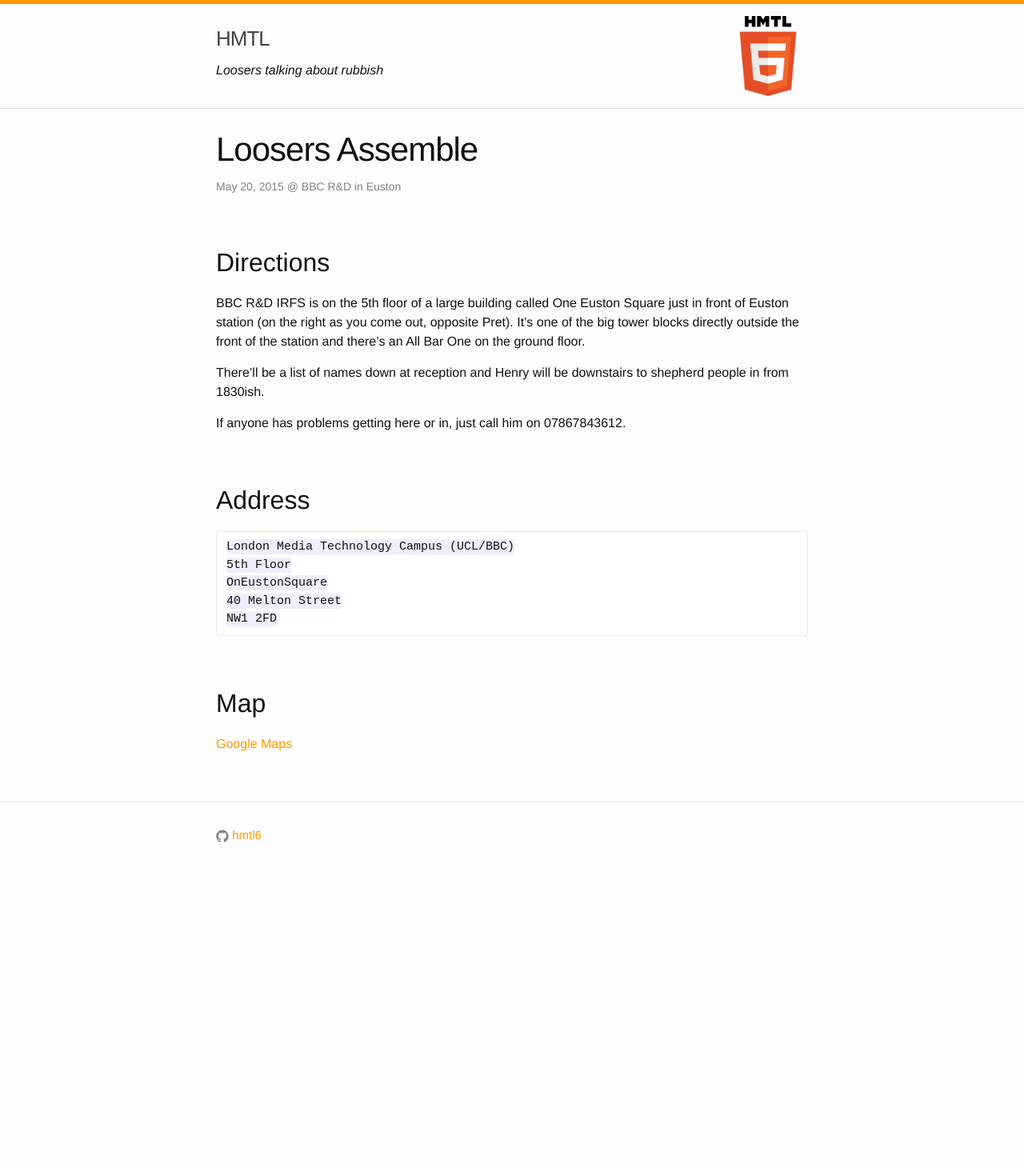
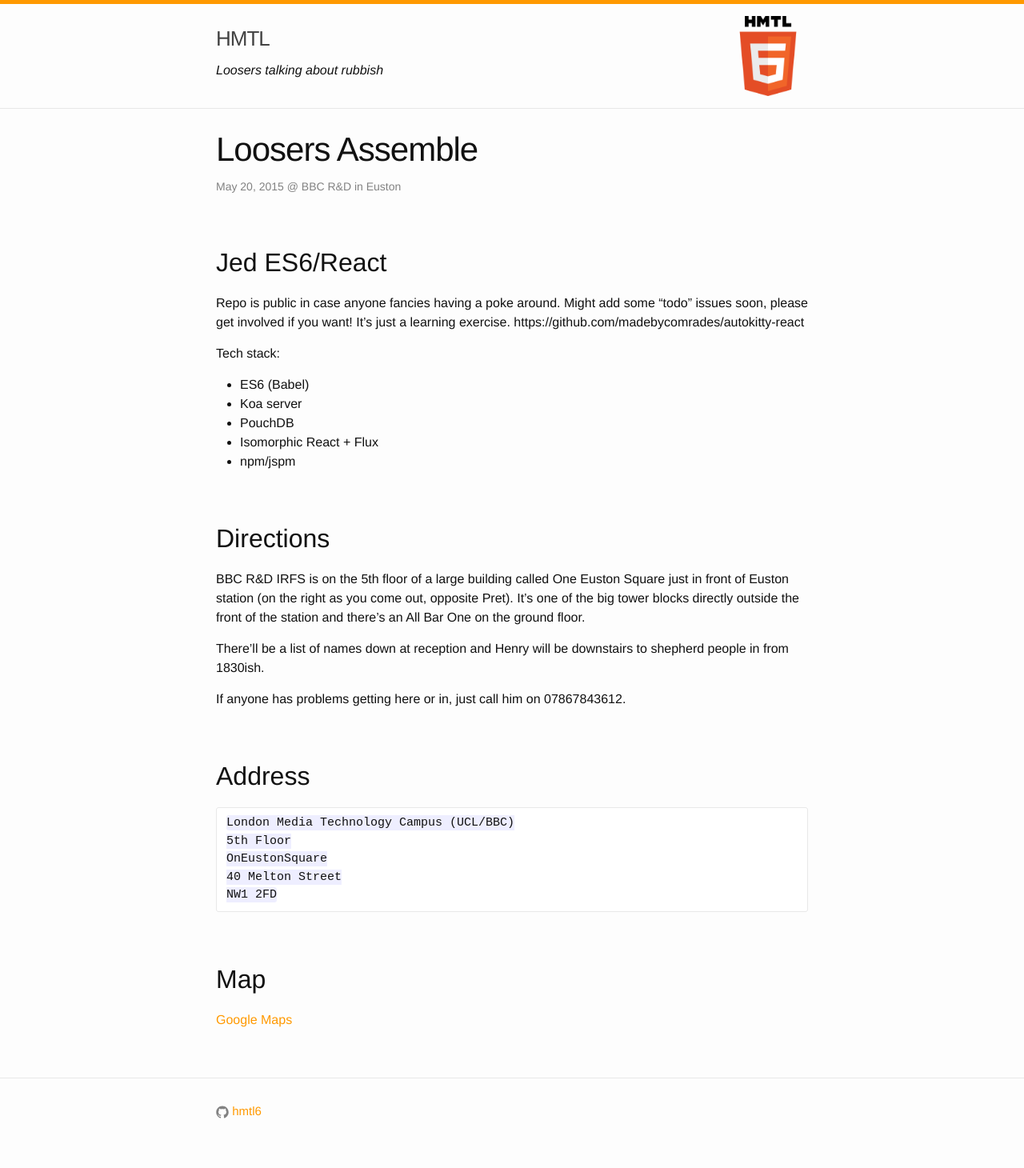
Before and after one commit to hmtl6/hmtl6.github.io, a Jekyll site: the page built from _posts/2015-05-20-loosers-assemble.md, in a window 1280 px wide. Shown: the whole page at 80% size. Built offline with Jekyll 4.4.1, drawn with Linux system fonts in a browser that asks for light colours; before the commit the page ends 1115 px from its top, so only the background shows below that.

Commit message:
jed/2015-05-20-talk-info

````diff
--- a/_posts/2015-05-20-loosers-assemble.md
+++ b/_posts/2015-05-20-loosers-assemble.md
@@ -9,10 +9,22 @@ speakers:
  - Pete Graham - Github Export Tool (lightning talk)
  - James Booth - The difference between cows and horses (lightning talk)
  - Jed Richards - ES6/React personal project (lightning talk)
-
 ---
 
+## Jed ES6/React
+
+Repo is public in case anyone fancies having a poke around. Might add some "todo" issues soon, please get involved if you want! It's just a learning exercise. https://github.com/madebycomrades/autokitty-react
+
+Tech stack:
+
+- ES6 (Babel)
+- Koa server
+- PouchDB
+- Isomorphic React + Flux
+- npm/jspm
+
 ## Directions
+
 BBC R&D IRFS is on the 5th floor of a large building called One Euston Square just in front of Euston station (on the right as you come out, opposite Pret). It's one of the big tower blocks directly outside the front of the station and there's an All Bar One on the ground floor.
 
 There'll be a list of names down at reception and Henry will be downstairs to shepherd people in from 1830ish.
@@ -20,6 +32,7 @@ There'll be a list of names down at reception and Henry will be downstairs to sh
 If anyone has problems getting here or in, just call him on 07867843612.
 
 ## Address
+
 ```
 London Media Technology Campus (UCL/BBC)
 5th Floor
@@ -29,4 +42,5 @@ NW1 2FD
 ```
 
 ## Map
+
 [Google Maps](https://www.google.co.uk/maps/place/40+Melton+Street,+Kings+Cross,+London+NW1+2FD/)
````
